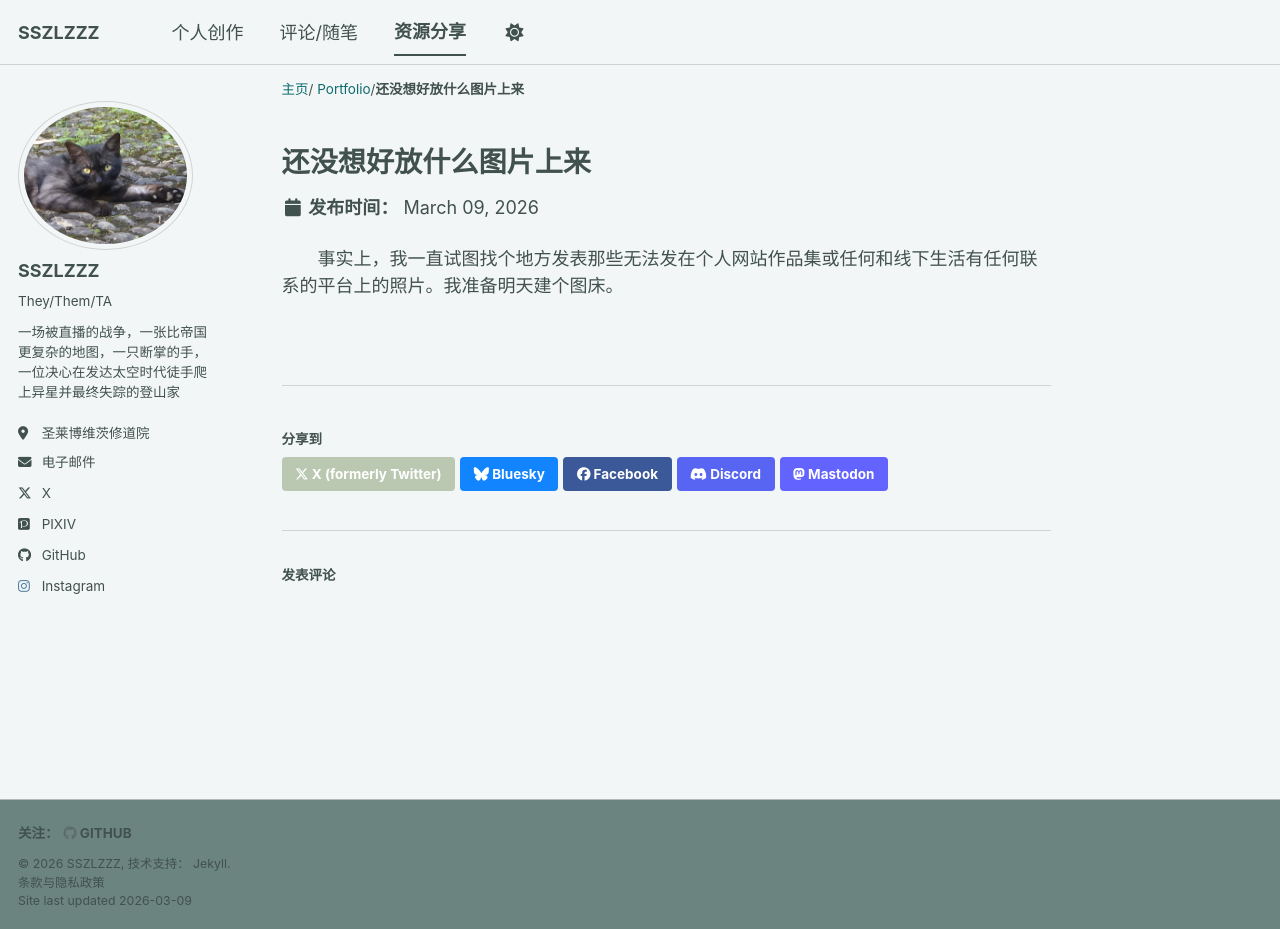
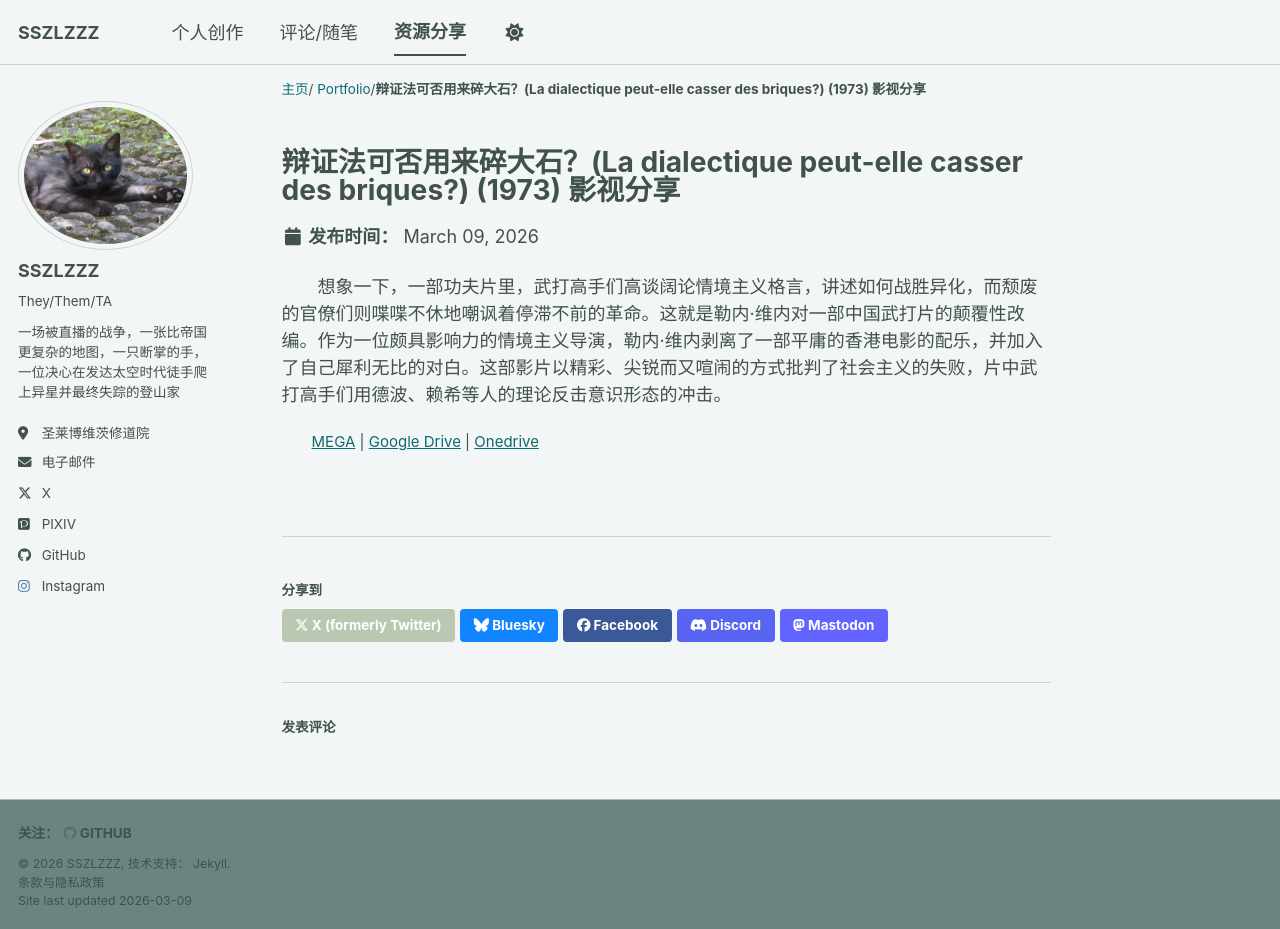
Before and after one commit to bebsgddgdghddh/sszlzzz, a Jekyll site: the page built from _portfolio/20260308portfolio1.md, in a window 1280 px wide and 929 px high. Built offline with Jekyll 4.4.1, drawn with Linux system fonts in a browser that asks for light colours; a script bundle is joined from its source files by our own code; library files that are not in the unit come from our copies; comment, search, counter and statistics services are not loaded.

Commit message:
Update 20260308portfolio1.md

```diff
--- a/_portfolio/20260308portfolio1.md
+++ b/_portfolio/20260308portfolio1.md
@@ -1,7 +1,10 @@
 ---
-title: "还没想好放什么图片上来"
-excerpt: "这不是一张照片 1<br/><img src='https://img.sszlzzz.uk/Picgo/%E5%B1%8F%E5%B9%95%E6%88%AA%E5%9B%BE%202026-03-09%20005429.png'>"
+title: "辩证法可否用来碎大石？(La dialectique peut-elle casser des briques?) (1973) 影视分享"
+excerpt: '想象一下，一部功夫片里，武打高手们高谈阔论情境主义格言，讲述如何战胜异化，而颓废的官僚们则喋喋不休地嘲讽着停滞不前的革命。'
 collection: portfolio
+slidesurl: '' #GOOGLE DRIVE
+paperurl: 'https://mega.nz/folder/KzxCibJD#yyE2lxm5GW6DXeipFh-rSg' #MEGA
+bibtexurl: '' #ONEDRIVE
+
 ---
-
-事实上，我一直试图找个地方发表那些无法发在个人网站作品集或任何和线下生活有任何联系的平台上的照片。我准备明天建个图床。
+ 想象一下，一部功夫片里，武打高手们高谈阔论情境主义格言，讲述如何战胜异化，而颓废的官僚们则喋喋不休地嘲讽着停滞不前的革命。这就是勒内·维内对一部中国武打片的颠覆性改编。作为一位颇具影响力的情境主义导演，勒内·维内剥离了一部平庸的香港电影的配乐，并加入了自己犀利无比的对白。这部影片以精彩、尖锐而又喧闹的方式批判了社会主义的失败，片中武打高手们用德波、赖希等人的理论反击意识形态的冲击。
```
